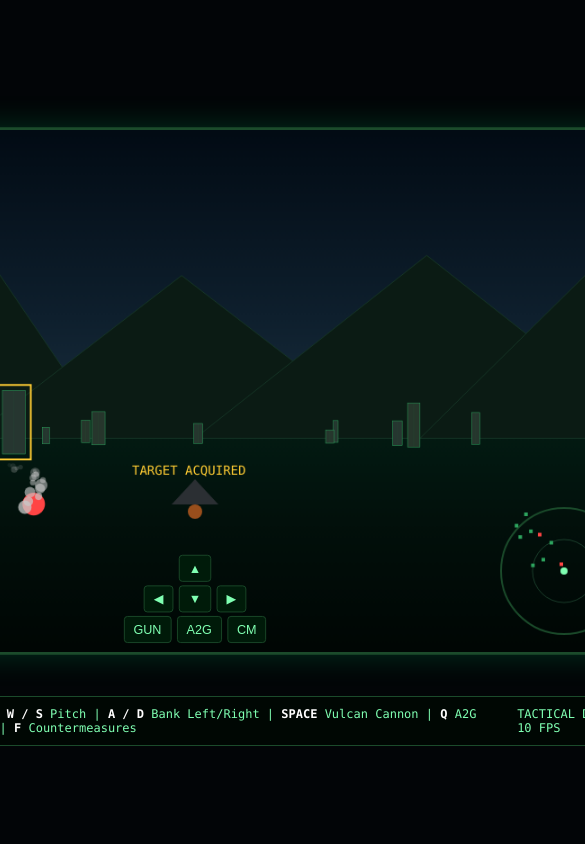
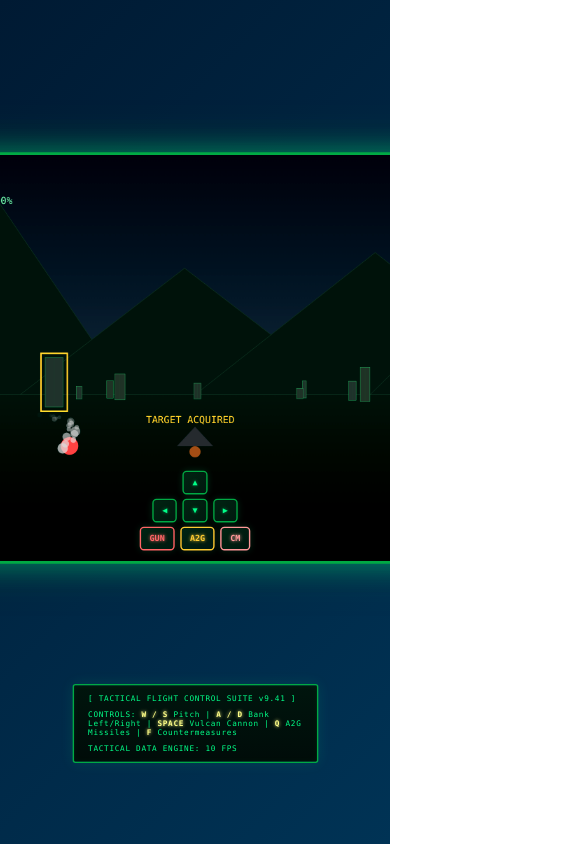
Before and after one commit to Techgod3/MIlitary, a plain HTML site: page Index.html in a window 390 px wide. Shown: the top 844 px of the page, 585 px wide, since content can reach past the window. Drawn offline with Linux system fonts and the light colour scheme; animation ran at ten frames a second.

Commit message:
Enhanced CSS with better visual styling, glowing effects, and improved mobile UI

```diff
--- a/style.css
+++ b/style.css
@@ -1,8 +1,12 @@
+* {
+    box-sizing: border-box;
+}
+
 body {
     margin: 0;
     padding: 0;
-    background-color: #020507;
-    color: #7fffb2;
+    background: linear-gradient(135deg, #001a33 0%, #003355 100%);
+    color: #00ff88;
     font-family: 'Consolas', 'Courier New', monospace;
     display: flex;
     flex-direction: column;
@@ -15,41 +19,58 @@ body {
 
 #viewport-wrapper {
     position: relative;
-    border: 3px solid #1b4b2b;
+    border: 4px solid #00aa44;
     background-color: #000;
-    box-shadow: 0 0 35px rgba(0, 255, 140, 0.18);
-    border-radius: 4px;
+    box-shadow:
+        0 0 40px rgba(0, 255, 136, 0.25),
+        0 0 80px rgba(0, 170, 68, 0.15),
+        inset 0 0 20px rgba(0, 255, 136, 0.05);
+    border-radius: 6px;
+    filter: drop-shadow(0 0 20px rgba(0, 255, 136, 0.2));
 }
 
 #flightRenderCanvas {
     display: block;
+    filter: brightness(1.05) contrast(1.1);
 }
 
 #system-dashboard {
     width: 1000px;
-    margin-top: 12px;
+    margin-top: 15px;
     display: flex;
+    flex-wrap: wrap;
     justify-content: space-between;
-    background: rgba(0, 8, 4, 0.95);
-    border: 1px solid #1b4b2b;
-    padding: 10px 20px;
+    gap: 20px;
+    background: linear-gradient(180deg, rgba(0, 20, 10, 0.95) 0%, rgba(0, 10, 5, 0.95) 100%);
+    border: 2px solid #00aa44;
+    padding: 12px 20px;
     box-sizing: border-box;
-    font-size: 12px;
-    border-radius: 2px;
+    font-size: 11px;
+    border-radius: 4px;
+    box-shadow:
+        0 0 20px rgba(0, 255, 136, 0.1),
+        inset 0 0 10px rgba(0, 255, 136, 0.05);
+    letter-spacing: 1px;
+}
+
+#system-dashboard > div {
+    flex: 0 1 auto;
 }
 
 .hud-highlight {
-    color: #ffffff;
+    color: #ffff88;
     font-weight: bold;
+    text-shadow: 0 0 5px #ffff88;
 }
 
 .warn-alert {
     color: #ff3333;
     animation: masterWarningBlink 0.4s infinite alternate;
+    text-shadow: 0 0 8px #ff3333;
 }
 
 @keyframes masterWarningBlink {
-    0% { opacity: 0.3; }
+    0% { opacity: 0.2; }
     100% { opacity: 1; }
 }
 
@@ -57,41 +78,116 @@ body {
 
 #mobile-controls {
     position: absolute;
-    bottom: 10px;
-    left: 10px;
-    right: 10px;
+    bottom: 15px;
+    left: 15px;
+    right: 15px;
     display: none;
     flex-direction: column;
-    gap: 4px;
+    gap: 6px;
     pointer-events: none;
+    z-index: 100;
 }
 
 .mc-row {
     display: flex;
     justify-content: center;
-    gap: 6px;
+    gap: 8px;
 }
 
 .mc-btn {
     pointer-events: auto;
-    background: rgba(0, 30, 10, 0.85);
-    color: #7fffb2;
-    border: 1px solid #1b4b2b;
-    border-radius: 4px;
-    padding: 6px 10px;
-    font-size: 14px;
+    background: linear-gradient(135deg, rgba(0, 40, 20, 0.9) 0%, rgba(0, 25, 15, 0.95) 100%);
+    color: #00ff88;
+    border: 2px solid #00aa44;
+    border-radius: 6px;
+    padding: 8px 12px;
+    font-size: 12px;
+    font-family: 'Consolas', monospace;
+    font-weight: bold;
+    cursor: pointer;
+    transition: all 0.1s ease;
+    box-shadow: 0 0 10px rgba(0, 255, 136, 0.15);
+    text-shadow: 0 0 5px rgba(0, 255, 136, 0.5);
+}
+
+.mc-btn:hover {
+    background: rgba(0, 60, 30, 0.95);
+    box-shadow: 0 0 15px rgba(0, 255, 136, 0.3);
 }
 
 .mc-btn:active {
-    background: rgba(0, 70, 25, 0.95);
+    background: rgba(0, 100, 50, 1);
+    box-shadow: 0 0 20px rgba(0, 255, 136, 0.5);
+    transform: scale(0.95);
+}
+
+.mc-fire {
+    border-color: #ff6666;
+    color: #ff6666;
+    text-shadow: 0 0 5px #ff6666;
+}
+
+.mc-fire:active {
+    background: rgba(100, 20, 20, 1);
+    box-shadow: 0 0 20px rgba(255, 100, 100, 0.5);
+}
+
+.mc-missile {
+    border-color: #ffcc33;
+    color: #ffcc33;
+    text-shadow: 0 0 5px #ffcc33;
+}
+
+.mc-missile:active {
+    background: rgba(100, 80, 0, 1);
+    box-shadow: 0 0 20px rgba(255, 204, 51, 0.5);
+}
+
+.mc-flare {
+    border-color: #ff9999;
+    color: #ff9999;
+    text-shadow: 0 0 5px #ff9999;
+}
+
+.mc-flare:active {
+    background: rgba(100, 50, 50, 1);
+    box-shadow: 0 0 20px rgba(255, 153, 153, 0.5);
 }
 
 /* Show mobile controls on small screens */
 @media (max-width: 900px) {
     #viewport-wrapper {
-        transform: scale(0.9);
+        transform: scale(0.85);
     }
     #mobile-controls {
         display: flex;
     }
+    #system-dashboard {
+        width: auto;
+        max-width: 90vw;
+        transform: scale(0.85);
+    }
 }
+
+/* Responsive for very small screens */
+@media (max-width: 600px) {
+    #viewport-wrapper {
+        transform: scale(0.7);
+    }
+    #mobile-controls {
+        display: flex;
+    }
+    #system-dashboard {
+        transform: scale(0.7);
+        gap: 10px;
+    }
+}
+
+/* Hide scrollbar */
+::-webkit-scrollbar {
+    display: none;
+}
+
+html {
+    overflow: hidden;
+}
```
